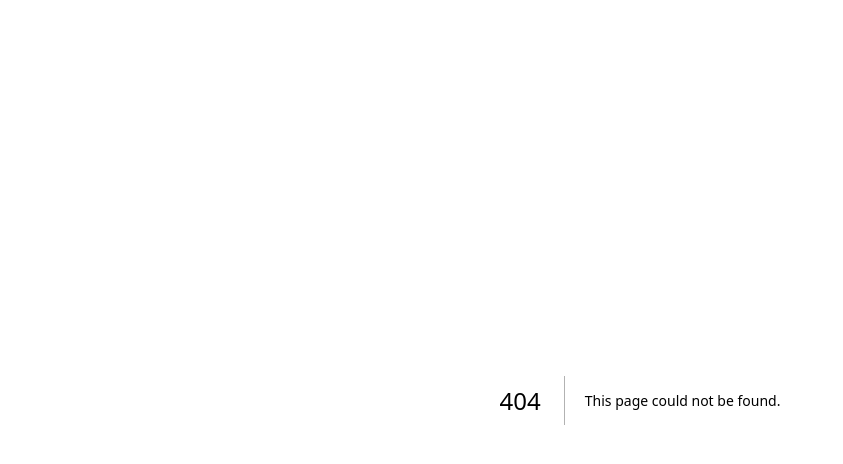
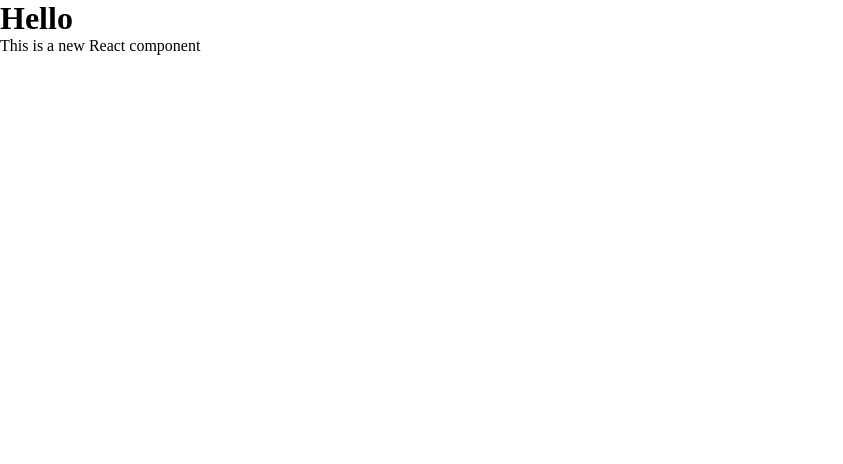
Before and after one commit to matefs/next-empresa-generica, a Next.js app: page /aplicacao/produtos/1 in a window 1280 px wide. Before the commit this address had no page. Shown: the top 464 px of the page, without its empty margins (0-843 px from the left). Built offline with nearby package versions, Linux system fonts and the light colour scheme.

Commit message:
Criado rota para produto individual

```diff
--- /dev/null
+++ b/src/pages/aplicacao/produtos/[id].tsx
@@ -0,0 +1,15 @@
+
+import React from 'react';
+
+
+function MyComponent() {
+  return (
+    <div>
+      <h1>Hello </h1>
+      <p>This is a new React component </p>
+    </div>
+  );
+}
+
+
+export default MyComponent;
```
